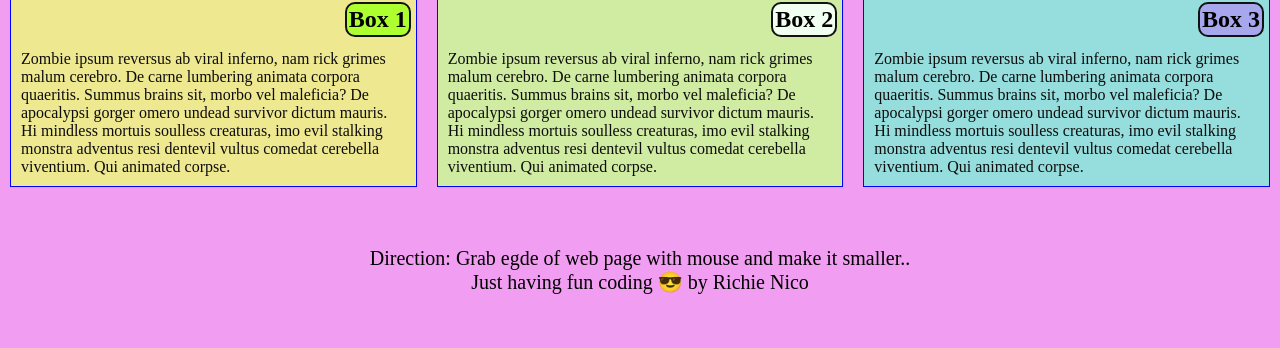
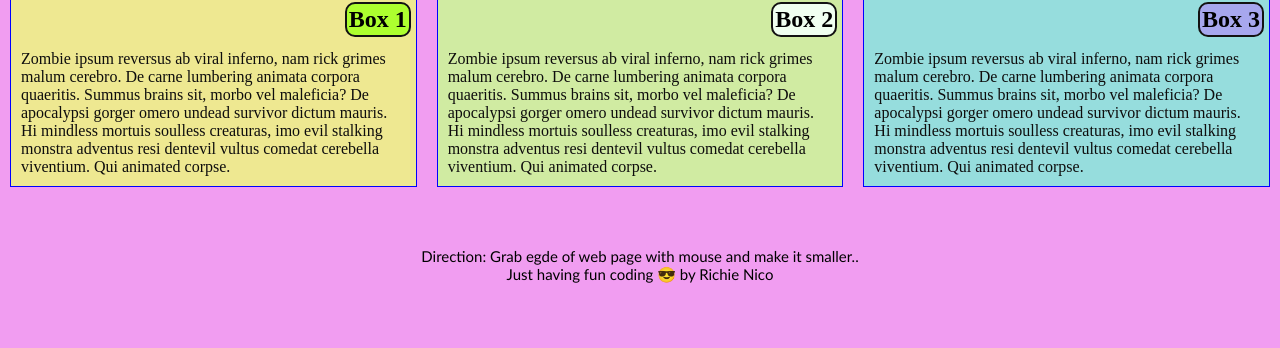
Before and after one commit to rnicoDev/my-test-progects, a PHP site: the page made by coursera/mod 2/index.html in a window 1280 px wide. Shown: the part 159-507 px from the top of the page. Run offline with PHP 8.4, Linux system fonts and the light colour scheme.

Commit message:
Update style.css

```diff
--- a/coursera/mod 2/style.css
+++ b/coursera/mod 2/style.css
@@ -66,8 +66,10 @@ h1{
 }
 #foot {
     text-align: center;
-    font-size: 20px;
+    font-family: 'Gill Sans', 'Gill Sans MT', Calibri, 'Trebuchet MS', sans-serif;
+    font-size: 15px;
 }
+#f
 
 @media (min-width: 768px) and (max-width: 991px) {
     .box-container{
```
